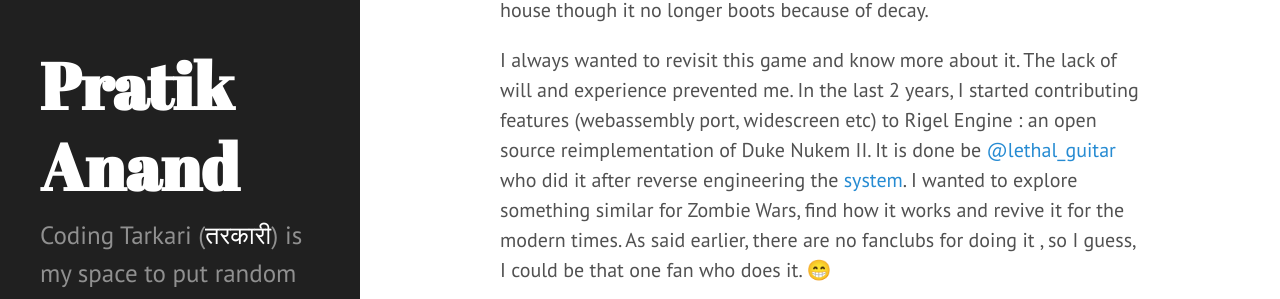
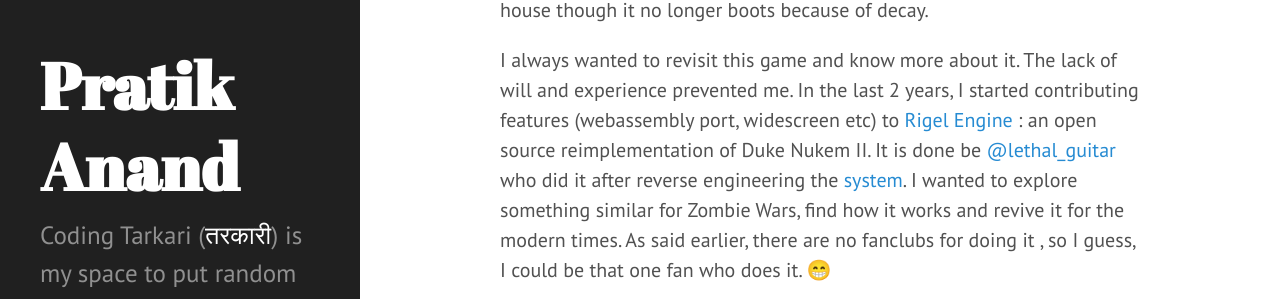
Before and after one commit to pratikone/pratikone.github.io, a Jekyll site: the page built from _posts/2021-08-28-reverse-engineer-zombiewars.md, in a window 1280 px wide and 900 px high, scrolled down 1571 px. Shown: the part 213-512 px from the top of the window. Built offline with Jekyll 4.4.1, drawn with Linux system fonts in a browser that asks for light colours; part of the change alters nothing that is shown.

Commit message:
url additions

```diff
--- a/_posts/2021-08-28-reverse-engineer-zombiewars.md
+++ b/_posts/2021-08-28-reverse-engineer-zombiewars.md
@@ -16,7 +16,7 @@ I grew up playing this and even without the rose-tinted nostalgia glasses, there
 
 This game is special because it was my first legally bought game. My sister had gifted it to me on my birthday from her own pocket money, from a music store. It costed `₹ 250` back in 2002 (`₹ 843` in 2021, adjusted for inflation), costly but not as costly as other modern games of the time which costed around `₹ 1500- 2000`. Given, Zombie Wars came out in 1995 and by 2002, original company was gone but still the game was being sold by publishers in India, `₹ 250` was a decent price. Once I got my hands on it, I loved it. I played it again and again, figured out its secrets, level designs etc. The artwork and music were top notch. The sewer levels, the 3d-esque sprites and the view of city skyline in all their pixel art glory, were memorable. I still have the original CD in my parents house though it no longer boots because of decay.
 
-I always wanted to revisit this game and know more about it. The lack of will and experience prevented me. In the last 2 years, I started contributing features (webassembly port, widescreen etc) to Rigel Engine : an open source reimplementation of Duke Nukem II. It is done be [@lethal_guitar](https://twitter.com/lethal_guitar) who did it after reverse engineering the [system](https://lethalguitar.wordpress.com/2019/05/). I wanted to explore something similar for Zombie Wars, find how it works and revive it for the modern times. As said earlier, there are no fanclubs for doing it , so I guess,  I could be that one fan who does it. 😁
+I always wanted to revisit this game and know more about it. The lack of will and experience prevented me. In the last 2 years, I started contributing features (webassembly port, widescreen etc) to [Rigel Engine](https://github.com/lethal-guitar/RigelEngine) : an open source reimplementation of Duke Nukem II. It is done be [@lethal_guitar](https://twitter.com/lethal_guitar) who did it after reverse engineering the [system](https://lethalguitar.wordpress.com/2019/05/). I wanted to explore something similar for Zombie Wars, find how it works and revive it for the modern times. As said earlier, there are no fanclubs for doing it , so I guess,  I could be that one fan who does it. 😁
 
 ![zwarsposter2](/public/images/zw-cv2.gif "Another Zombie Wars poster"){: height="auto" width="50%"}
 
```
